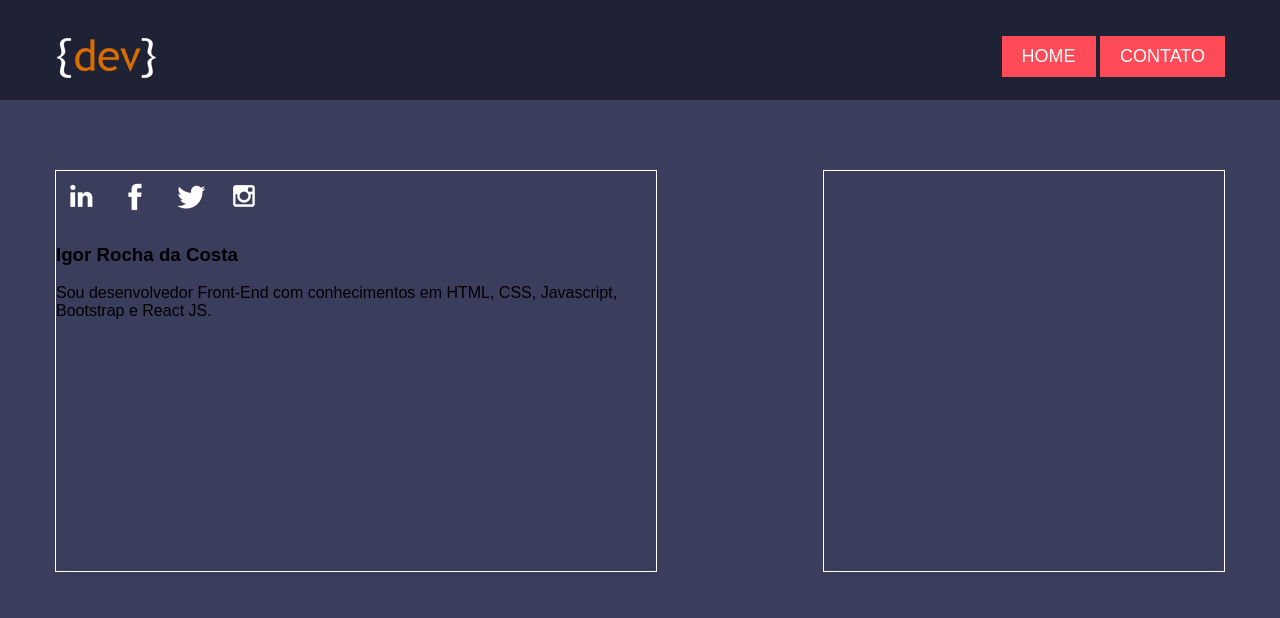
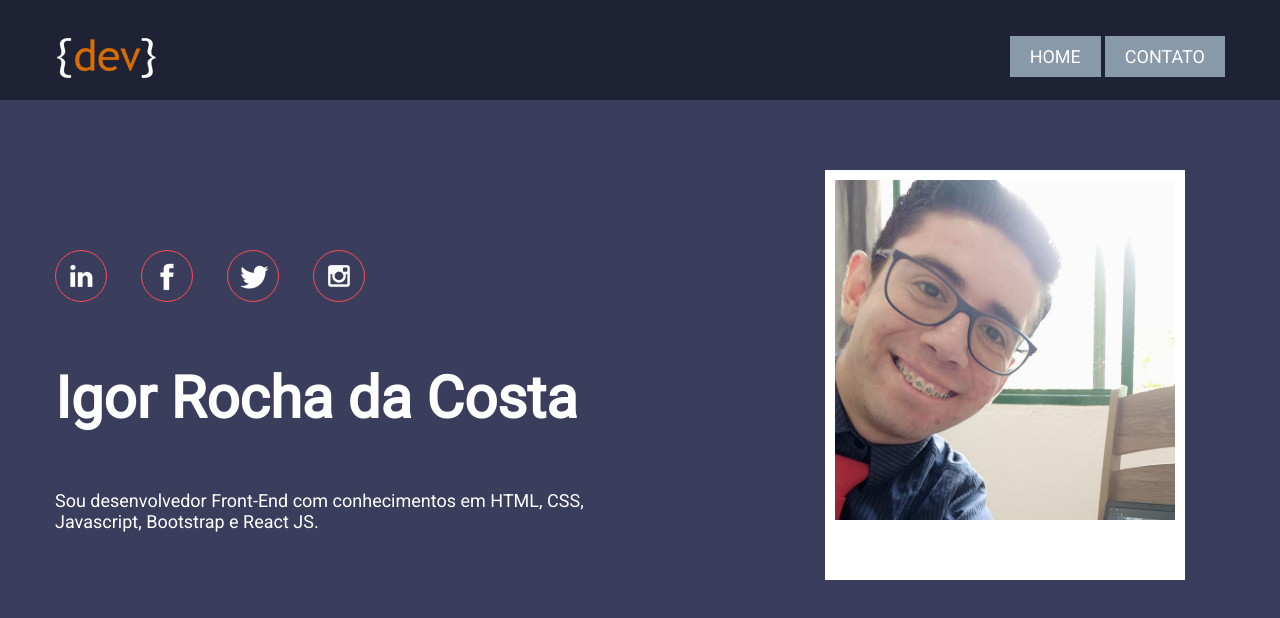
Before and after one commit to igorcosta110/primeiro-portfolio, a plain HTML site: page index.html in a window 1280 px wide. Drawn offline with Linux system fonts and the light colour scheme.

Commit message:
concluido html e css da home

```diff
--- a/css/home.css
+++ b/css/home.css
@@ -0,0 +1,35 @@
+.redes-sociais{
+    margin-top: 80px;
+}
+
+.redes-sociais img {
+    border: 1px solid #ff4a57;
+    border-radius: 50%;
+    margin-right: 30px;
+}
+
+.redes-sociais img:hover {
+    background: #ff4a57;
+    background: #8899aa;
+    transform: scale(1.3);
+}
+
+h1 {
+    font-size: 58px;
+}
+
+p {
+    font-size: 18px;
+}
+
+.polaroid {
+    width: 340px;
+    border: 10px solid white;
+    border-bottom: 60px solid white;
+
+}
+
+.polaroid:hover {
+    transform: rotate(10deg);
+    transition: .3s;
+}
--- a/css/styles.css
+++ b/css/styles.css
@@ -3,7 +3,8 @@ body {
     background-color: #3b3d5d;
     margin: 0;
     padding: 0;
-    font-family: Arial, Helvetica, sans-serif;
+    font-family: 'Roboto', sans-serif;
+    color: white;
 }
 
 header {
@@ -12,11 +13,10 @@ header {
 }
 
 .container {
-    /* border: 1px solid #ffff00; */
-    /* height: 100px;  */
+    background-color: #1f2235;
+    padding: 36px 0 17px 0;
     width: 1170px;
     margin: 0 auto;
-    padding-top: 36px;
 }
 
 .menu {
@@ -26,6 +26,8 @@ header {
 .menu a {
     color: #fff;
     background-color: #ff4a57;
+    background: #8899aa;
+
     padding: 10px 20px;
     font-size: 18px;
     display: inline-block;
@@ -38,16 +40,12 @@ header {
 }
 
 section {
-    /* border: 2px solid orange; */
     width: 1170px;
     margin: 70px auto 0 auto;
-    /* margin-left: auto;
-    margin-right: auto; */
     height: 450px;
 }
 
 aside {
-    border: 1px solid white;
     height: 400px;
 }
 
--- a/index.html
+++ b/index.html
@@ -2,6 +2,11 @@
 <html lang="en">
 <head>
     <meta charset="UTF-8">
+
+    <link rel="preconnect" href="https://fonts.googleapis.com">
+    <link rel="preconnect" href="https://fonts.gstatic.com" crossorigin>
+    <link href="https://fonts.googleapis.com/css2?family=Roboto&display=swap" rel="stylesheet">
+
     <link rel="stylesheet" href="css/styles.css">
     <link rel="stylesheet" href="css/home.css">
     <title>Igor Costa</title>
@@ -31,7 +36,7 @@
         </aside>
 
         <aside class="second-child">
-
+            <img class="polaroid" src="img/minha-foto.jpg" alt="minha foto">
         </aside>
     </section>
 </body>
```
Also changed, not shown: img/minha-foto.jpg (added).
